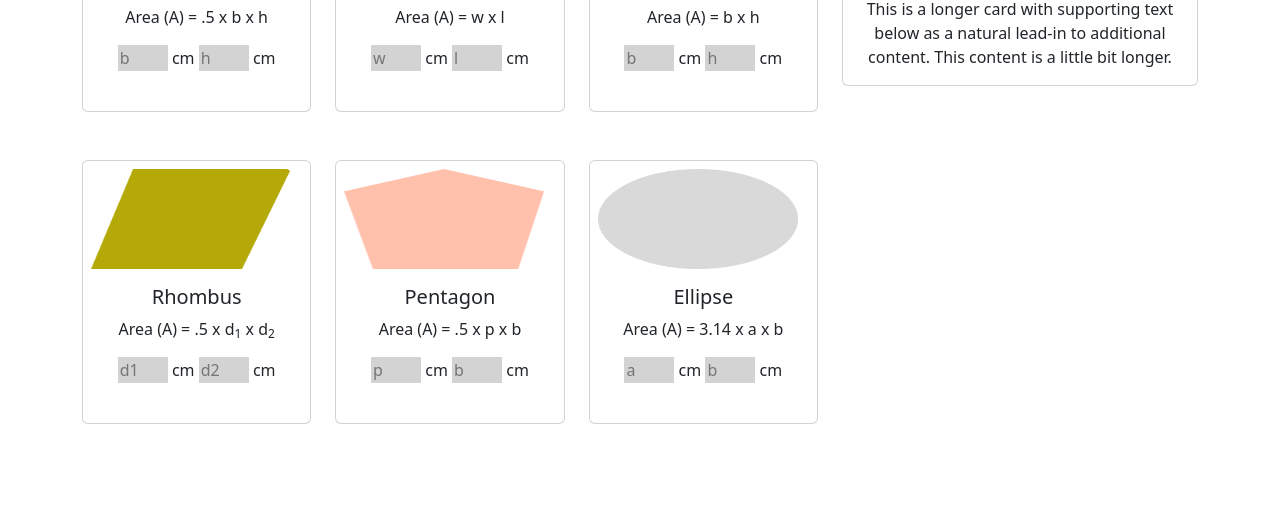
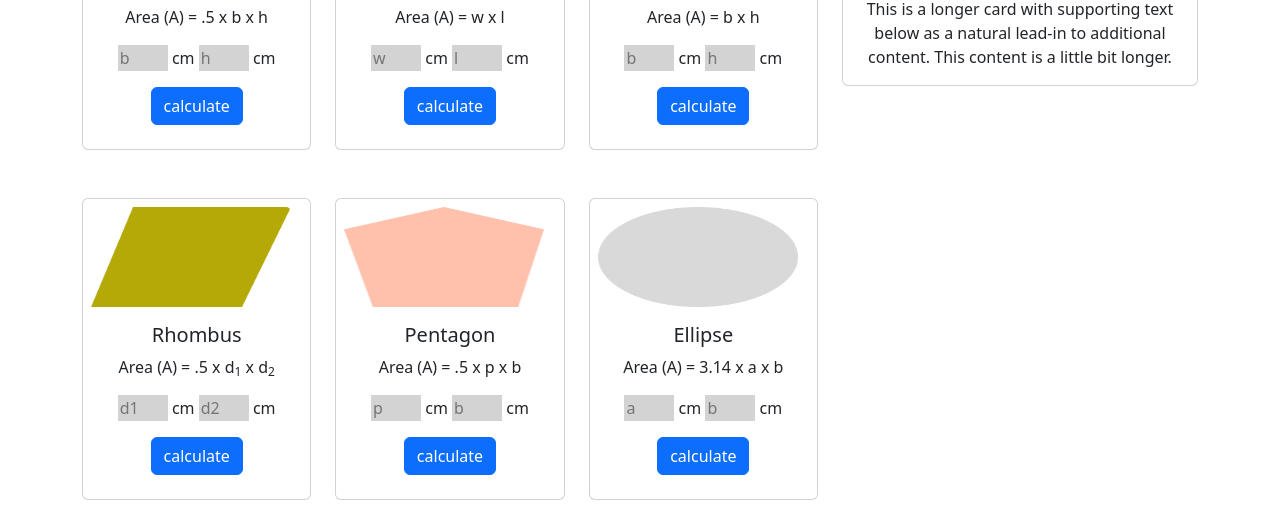
Before and after one commit to Utsho11/Geometry-Genius, a plain HTML site: page index.html in a window 1280 px wide. Shown: the part 274-800 px from the top of the page. Drawn offline with nearby package versions, Linux system fonts and the light colour scheme.

Commit message:
all card button added

```diff
--- a/index.html
+++ b/index.html
@@ -31,7 +31,7 @@
                       <h5 class="card-title">Triangle</h5>
                       <p class="card-text">Area (A) = .5 x b x h</p>
                       <p><input class="input-field" type="text" placeholder="b"> cm <input class="input-field" type="text" placeholder="h"> cm</p>
-
+                      <button class="btn btn-primary">calculate</button>
                     </div>
                   </div>
                 </div>
@@ -42,7 +42,7 @@
                       <h5 class="card-title">Rectangle</h5>
                       <p class="card-text">Area (A) = w x l</p>
                       <p><input class="input-field" type="text" placeholder="w"> cm <input class="input-field" type="text" placeholder="l"> cm</p>
-
+                      <button class="btn btn-primary">calculate</button>
                     </div>
                   </div>
                 </div>
@@ -53,6 +53,7 @@
                       <h5 class="card-title">Parallelogram</h5>
                       <p class="card-text">Area (A) = b x h</p>
                       <p><input class="input-field" type="text" placeholder="b"> cm <input class="input-field" type="text" placeholder="h"> cm</p>
+                      <button class="btn btn-primary">calculate</button>
                     </div>
                   </div>
                 </div>
@@ -78,6 +79,7 @@
                       <h5 class="card-title">Rhombus</h5>
                       <p class="card-text">Area (A) = .5 x d<sub>1</sub> x d<sub>2</sub></p>
                       <p><input class="input-field" type="text" placeholder="d1"> cm <input class="input-field" type="text" placeholder="d2"> cm</p>
+                      <button class="btn btn-primary">calculate</button>
                     </div>
                   </div>
                 </div>
@@ -88,6 +90,7 @@
                       <h5 class="card-title">Pentagon</h5>
                       <p class="card-text">Area (A) = .5 x p x b</p>
                       <p><input class="input-field" type="text" placeholder="p"> cm <input class="input-field" type="text" placeholder="b"> cm</p>
+                      <button class="btn btn-primary">calculate</button>
                     </div>
                   </div>
                 </div>
@@ -98,6 +101,7 @@
                       <h5 class="card-title">Ellipse</h5>
                       <p class="card-text">Area (A) = 3.14 x a x b</p>
                       <p><input class="input-field" type="text" placeholder="a"> cm <input class="input-field" type="text" placeholder="b"> cm</p>
+                      <button class="btn btn-primary">calculate</button>
                     </div>
                   </div>
                 </div>
```
